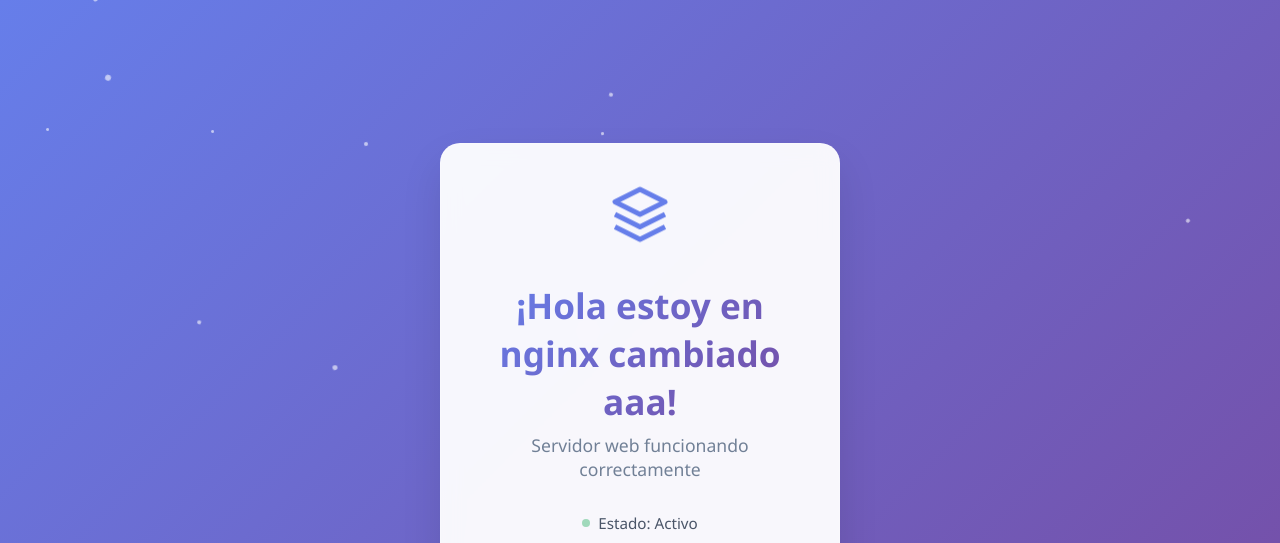
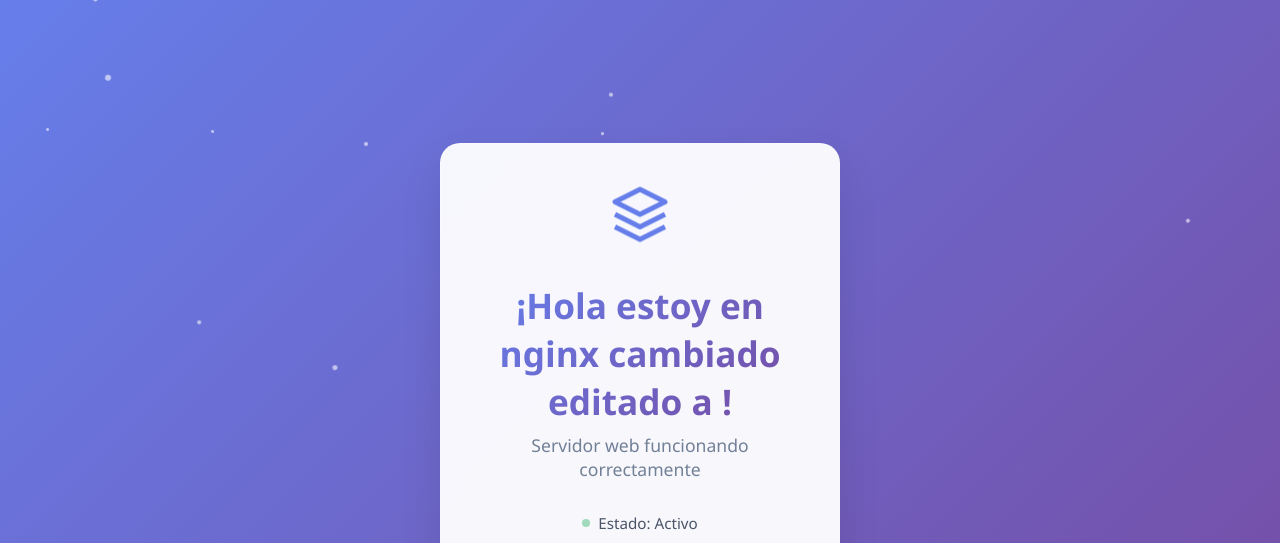
Before and after one commit to K451AKM/hellonginx, a plain HTML site: page index.html in a window 1280 px wide. Shown: the top 543 px of the page. Drawn offline with Linux system fonts and the light colour scheme.

Commit message:
Update title text in index.html

```diff
--- a/index.html
+++ b/index.html
@@ -16,7 +16,7 @@
                     <path d="M2 12L12 17L22 12" stroke="currentColor" stroke-width="2" stroke-linejoin="round"/>
                 </svg>
             </div>
-            <h1 class="title">¡Hola estoy en nginx cambiado aaa!</h1>
+            <h1 class="title">¡Hola estoy en nginx cambiado editado a !</h1>
             <p class="subtitle">Servidor web funcionando correctamente</p>
             <div class="status">
                 <span class="status-dot"></span>
```
